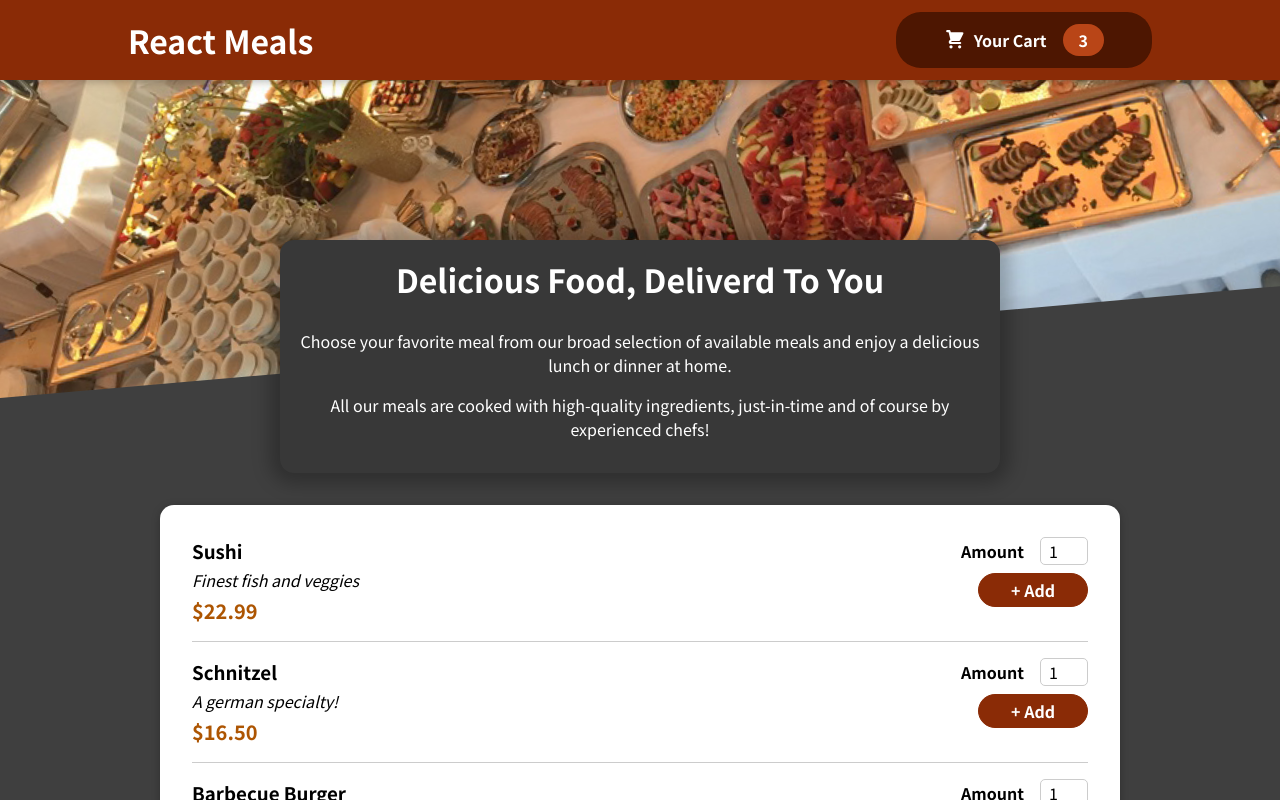
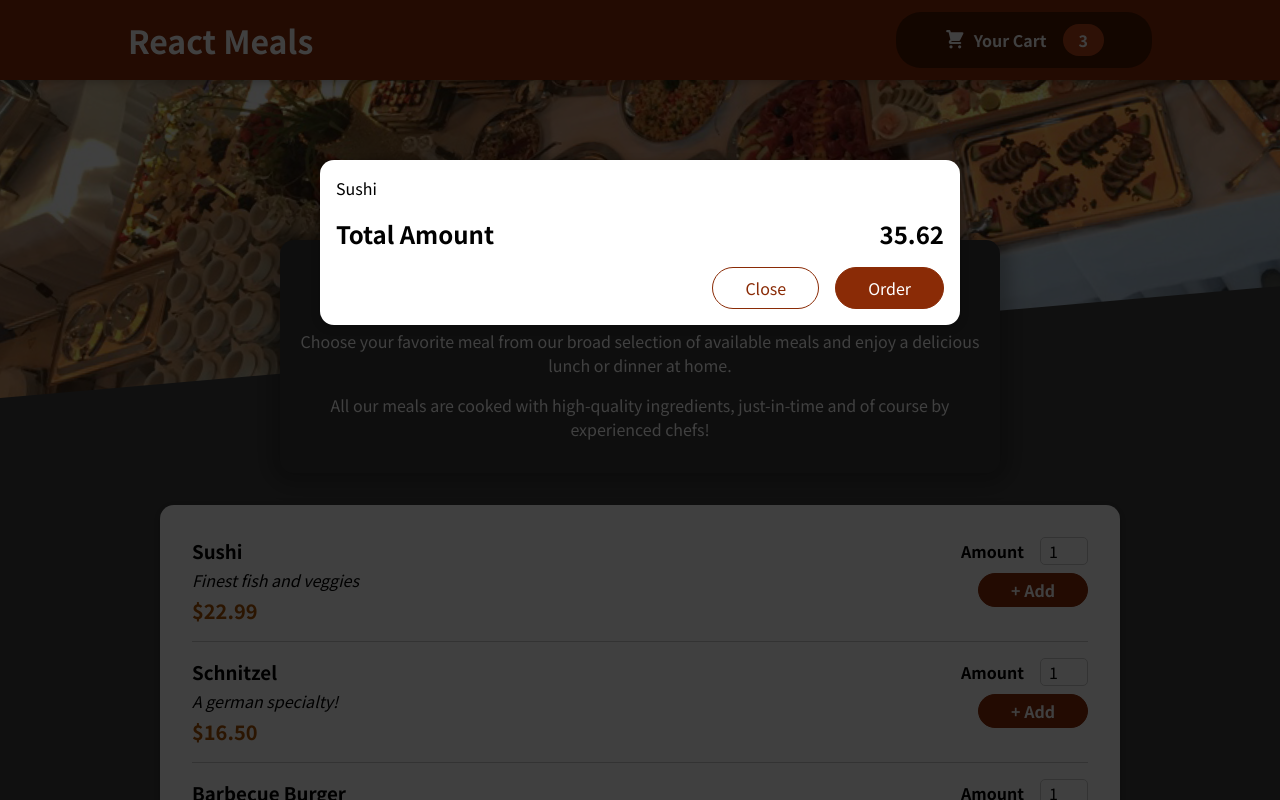
Before and after one commit to PawelPamula1/food-order-app, a React (Create React App) app: page / in a window 1280 px wide. Shown: the top 800 px of the page. Built offline with nearby package versions, Linux system fonts and the light colour scheme.

Commit message:
adding Modal Component through the portal

```diff
--- a/public/index.html
+++ b/public/index.html
@@ -28,6 +28,7 @@
   </head>
   <body>
     <noscript>You need to enable JavaScript to run this app.</noscript>
+    <div id="overlays"></div>
     <div id="root"></div>
     <!--
       This HTML file is a template.
--- a/src/App.js
+++ b/src/App.js
@@ -1,10 +1,12 @@
 import React from 'react';
 import Header from './Layout/Header';
 import Meals from './components/Meals/Meals';
+import Cart from './components/Meals/Cart/Cart';
 
 function App() {
   return (
     <React.Fragment>
+      <Cart />
       <Header />
       <main>
         <Meals />
--- a/src/components/Meals/Cart/Cart.js
+++ b/src/components/Meals/Cart/Cart.js
@@ -1,18 +1,19 @@
 import React from 'react';
+import Modal from '../../UI/Modal';
 import classes from './Cart.module.css';
 
 function Cart(props) {
   const cartItems = (
     <ul className={classes['cart-items']}>
       {[{ id: 'c1', name: 'Sushi', amount: 2, price: 12.99 }].map((item) => {
-        return <li>{item.name}</li>;
+        return <li key={item.id}>{item.name}</li>;
       })}
     </ul>
   );
 
   return (
-    <div>
-      {cartitems}
+    <Modal>
+      {cartItems}
       <div className={classes.total}>
         <span>Total Amount</span>
         <span>35.62</span>
@@ -21,7 +22,7 @@
         <button className={classes['button--alt']}>Close</button>
         <button className={classes.button}>Order</button>
       </div>
-    </div>
+    </Modal>
   );
 }
 
--- /dev/null
+++ b/src/components/UI/Modal.js
@@ -0,0 +1,31 @@
+import React from 'react';
+import ReactDOM from 'react-dom';
+import classes from './Modal.module.css';
+
+const Backdrop = (props) => {
+  return <div className={classes.backdrop} />;
+};
+
+const ModalOverlay = (props) => {
+  return (
+    <div className={classes.modal}>
+      <div className={classes.content}>{props.children}</div>
+    </div>
+  );
+};
+
+const portalElement = document.getElementById('overlays');
+
+function Modal(props) {
+  return (
+    <React.Fragment>
+      {ReactDOM.createPortal(<Backdrop />, portalElement)}
+      {ReactDOM.createPortal(
+        <ModalOverlay>{props.children}</ModalOverlay>,
+        portalElement
+      )}
+    </React.Fragment>
+  );
+}
+
+export default Modal;
--- /dev/null
+++ b/src/components/UI/Modal.module.css
@@ -0,0 +1,40 @@
+.backdrop {
+    position: fixed;
+    top: 0;
+    left: 0;
+    width: 100%;
+    height: 100vh;
+    z-index: 20;
+    background-color: rgba(0, 0, 0, 0.75);
+  }
+
+  .modal {
+    position: fixed;
+    top: 20vh;
+    left: 5%;
+    width: 90%;
+    background-color: white;
+    padding: 1rem;
+    border-radius: 14px;
+    box-shadow: 0 2px 8px rgba(0, 0, 0, 0.25);
+    z-index: 30;
+    animation: slide-down 300ms ease-out forwards;
+  }
+
+  @media (min-width: 768px) {
+    .modal {
+      width: 40rem;
+      left: calc(50% - 20rem);
+    }
+  }
+
+  @keyframes slide-down {
+    from {
+      opacity: 0;
+      transform: translateY(-3rem);
+    }
+    to {
+      opacity: 1;
+      transform: translateY(0);
+    }
+  }
```
Also changed, not shown: 1 other file (tests, documents, lock files or other folders).
